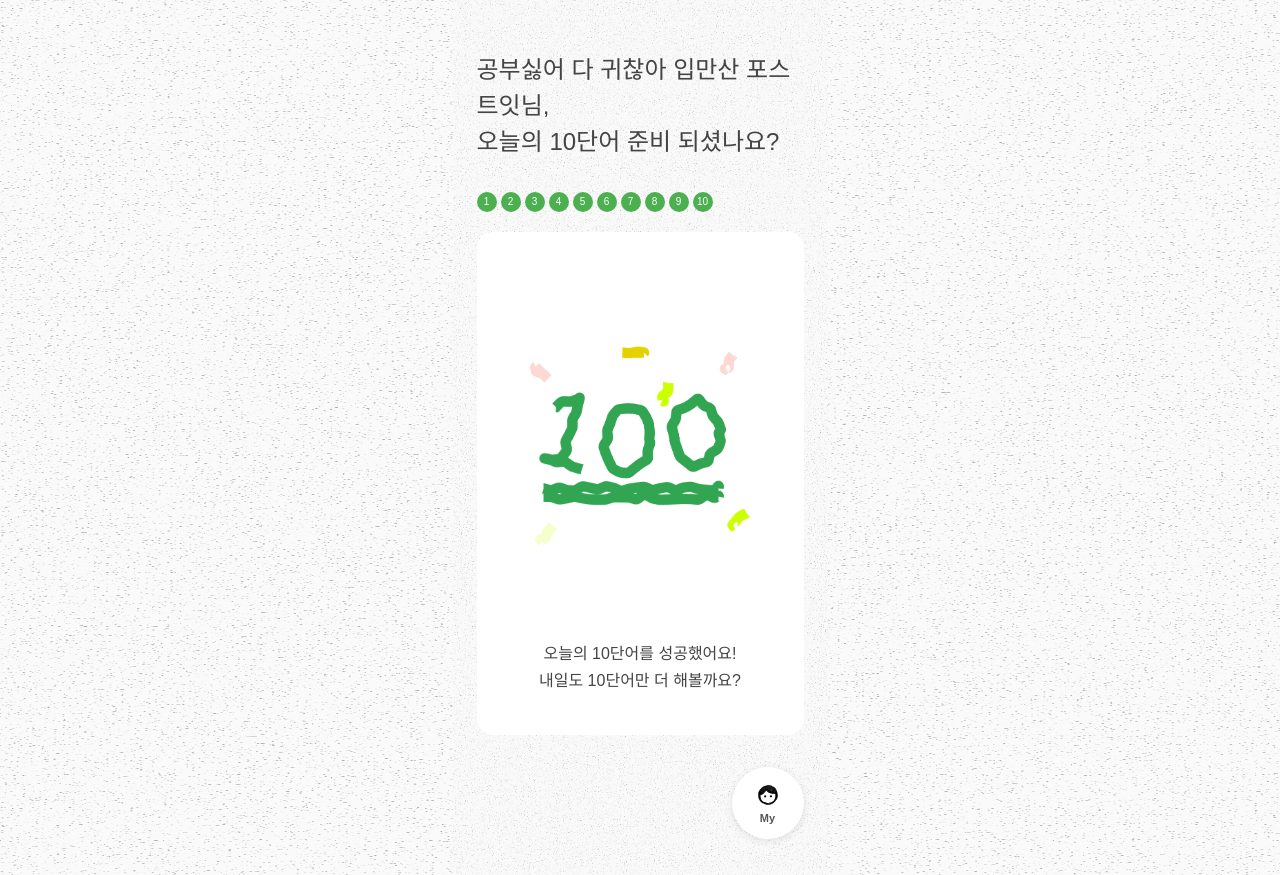
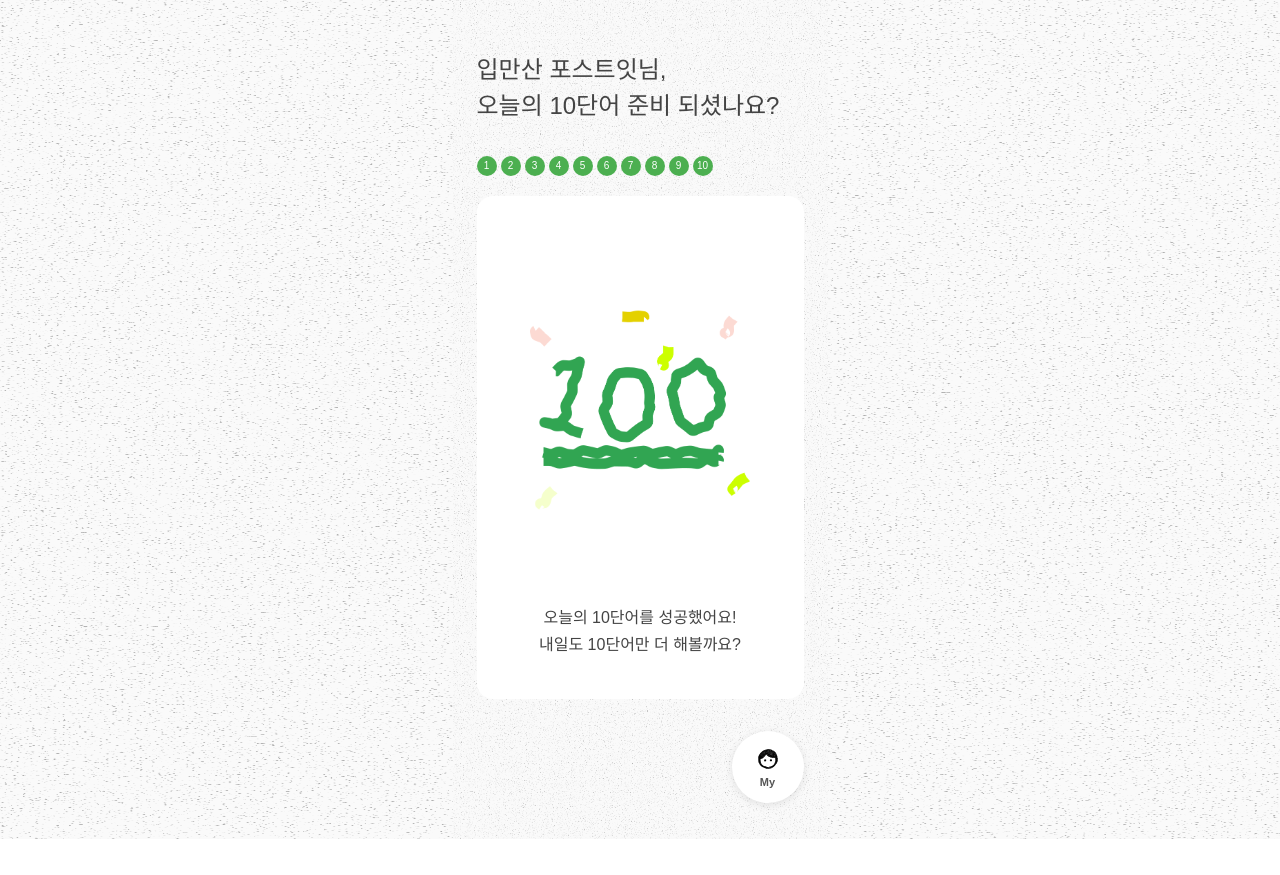
Before and after one commit to BF-D-challenge/make-own-product1, a React (Vite) app: page /complete/1 in a window 1280 px wide. After the commit the page ends 839 px from the top, so only its background shows below. Built offline with nearby package versions, Linux system fonts and the light colour scheme; a web font is replaced by a local one.

Commit message:
style: 헤더 닉네임 앞 문구 제거
Co-Authored-By: Claude Sonnet 4.6 <noreply@anthropic.com>

```diff
--- a/src/screens/CompleteScreen.jsx
+++ b/src/screens/CompleteScreen.jsx
@@ -28,7 +28,7 @@ export default function CompleteScreen() {
       {/* 상단 타이틀 — BM kkubulim, 두 줄 동일 크기 */}
       <div style={{ padding: '52px 24px 16px' }}>
         <p style={{ fontFamily: 'BM kkubulim, sans-serif', fontSize: '24px', color: '#444', lineHeight: 1.5 }}>
-          공부싫어 다 귀찮아 {nickname}님,
+          {nickname}님,
         </p>
         <p style={{ fontFamily: 'BM kkubulim, sans-serif', fontSize: '24px', color: '#444', lineHeight: 1.5 }}>
           오늘의 10단어 준비 되셨나요?
--- a/src/screens/MyScreen.jsx
+++ b/src/screens/MyScreen.jsx
@@ -70,7 +70,7 @@ export default function MyScreen() {
           lineHeight: 1.4,
           margin: 0,
         }}>
-          공부싫어 다 귀찮아 {nickname}님!
+          {nickname}님!
         </h1>
       </div>
 
--- a/src/screens/QuizScreen.jsx
+++ b/src/screens/QuizScreen.jsx
@@ -84,7 +84,7 @@ export default function QuizScreen() {
       {/* 상단 타이틀 — BM kkubulim, 두 줄 동일 크기 */}
       <div style={{ padding: '52px 24px 16px' }}>
         <p style={{ fontFamily: 'BM kkubulim, sans-serif', fontSize: '24px', color: '#444', lineHeight: 1.5 }}>
-          공부싫어 다 귀찮아 {nickname}님,
+          {nickname}님,
         </p>
         <p style={{ fontFamily: 'BM kkubulim, sans-serif', fontSize: '24px', color: '#444', lineHeight: 1.5 }}>
           오늘의 10단어 준비 되셨나요?
--- a/src/screens/StudyScreen.jsx
+++ b/src/screens/StudyScreen.jsx
@@ -52,7 +52,7 @@ export default function StudyScreen() {
           color: '#444',
           lineHeight: 1.5,
         }}>
-          공부싫어 다 귀찮아 {nickname}님,
+          {nickname}님,
         </p>
         <p style={{
           fontFamily: 'BM kkubulim, sans-serif',
```
